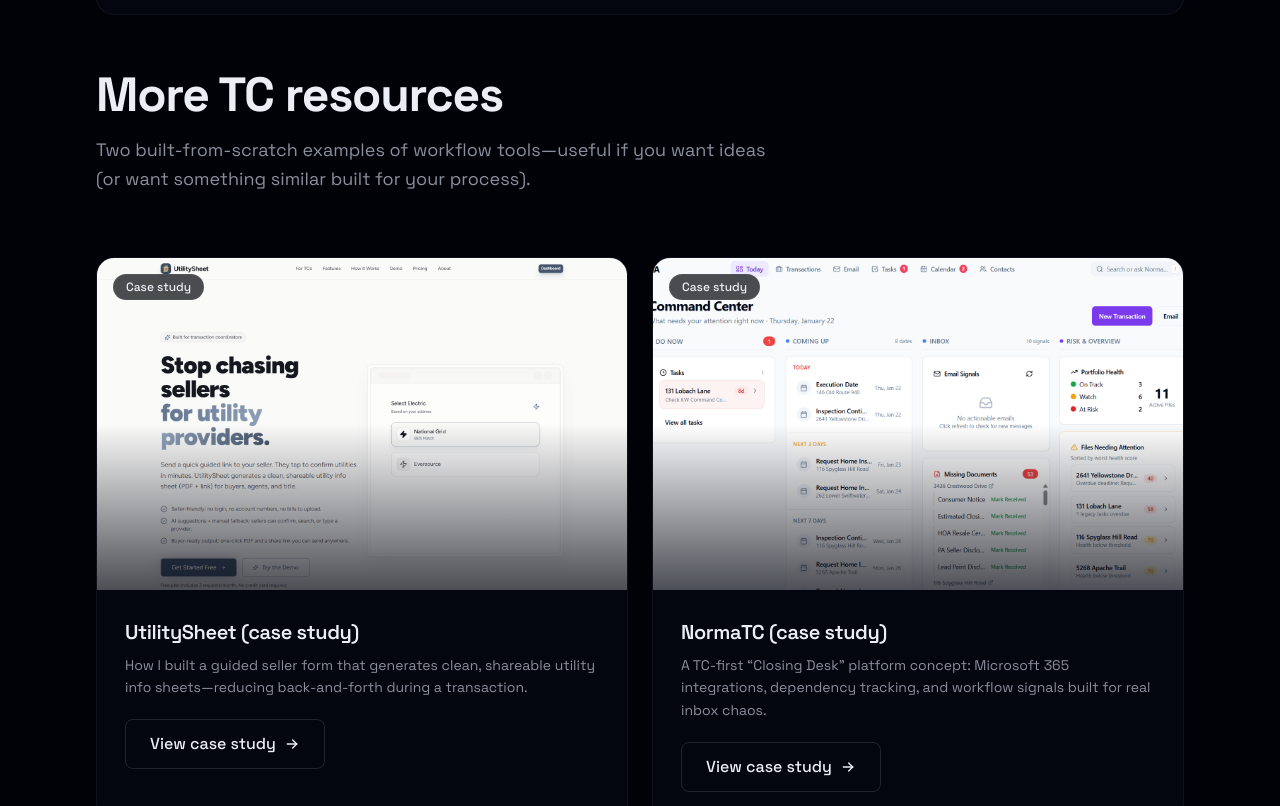
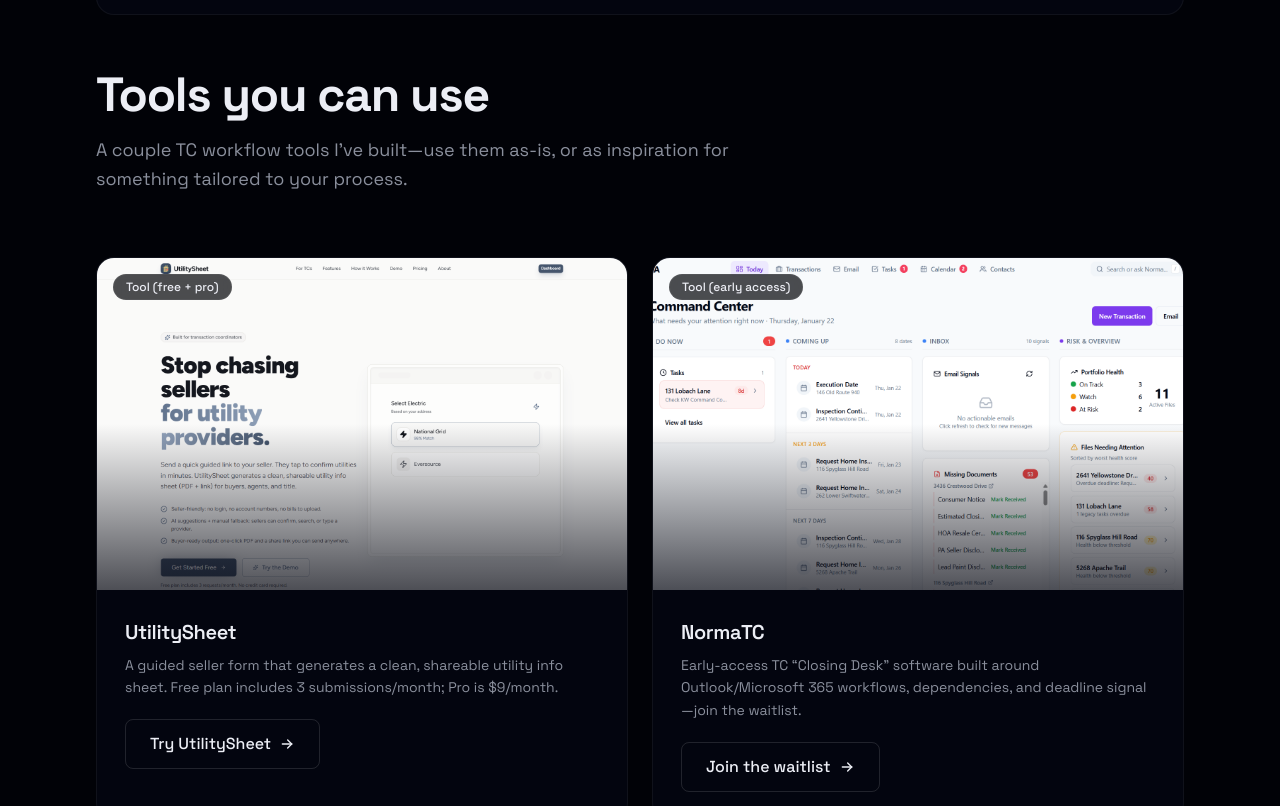
Before and after one commit to haydnphilipdesign/multimedium-portfolio, a Next.js app: page /resources in a window 1280 px wide. Shown: the part 1274-2080 px from the top of the page. Built offline with nearby package versions, Linux system fonts and the light colour scheme; no server answers.

Commit message:
Add UtilitySheet and NormaTC as usable tools

```diff
--- a/app/resources/page.tsx
+++ b/app/resources/page.tsx
@@ -22,6 +22,7 @@
     image?: string;
     badge: string;
     ctaText: string;
+    external?: boolean;
     icon?: ComponentType<{ className?: string; stroke?: number }>;
 };
 
@@ -55,24 +56,25 @@
     },
 ];
 
-const caseStudies: Resource[] = [
+const tools: Resource[] = [
     {
-        title: "UtilitySheet (case study)",
+        title: "UtilitySheet",
         description:
-            "How I built a guided seller form that generates clean, shareable utility info sheets—reducing back-and-forth during a transaction.",
-        href: "/work/utility-sheet",
+            "A guided seller form that generates a clean, shareable utility info sheet. Free plan includes 3 submissions/month; Pro is $9/month.",
+        href: "https://utilitysheet.com",
         image: "/images/projects/utilitysheet/utilitysheet-thumb.png",
-        badge: "Case study",
-        ctaText: "View case study",
+        badge: "Tool (free + pro)",
+        ctaText: "Try UtilitySheet",
+        external: true,
     },
     {
-        title: "NormaTC (case study)",
+        title: "NormaTC",
         description:
-            "A TC-first “Closing Desk” platform concept: Microsoft 365 integrations, dependency tracking, and workflow signals built for real inbox chaos.",
-        href: "/work/norma",
+            "Early-access TC “Closing Desk” software built around Outlook/Microsoft 365 workflows, dependencies, and deadline signal—join the waitlist.",
+        href: "/contact?source=norma-waitlist",
         image: "/images/projects/norma/norma-thumb.png",
-        badge: "Case study",
-        ctaText: "View case study",
+        badge: "Tool (early access)",
+        ctaText: "Join the waitlist",
     },
 ];
 
@@ -174,13 +176,13 @@
             <Section className="pt-10 md:pt-14" padding="none">
                 <AnimatedSection>
                     <SectionHeading
-                        title="More TC resources"
-                        subtitle="Two built-from-scratch examples of workflow tools—useful if you want ideas (or want something similar built for your process)."
+                        title="Tools you can use"
+                        subtitle="A couple TC workflow tools I’ve built—use them as-is, or as inspiration for something tailored to your process."
                     />
                 </AnimatedSection>
 
                 <StaggerContainer className="grid gap-6 md:grid-cols-2" staggerDelay={0.08}>
-                    {caseStudies.map((res) => (
+                    {tools.map((res) => (
                         <StaggerItem key={res.href}>
                             <div className="h-full overflow-hidden rounded-2xl border border-border/50 bg-card">
                                 <div className="relative aspect-[16/10] bg-muted">
@@ -216,7 +218,12 @@
                                         {res.description}
                                     </p>
                                     <div className="mt-5">
-                                        <Link href={res.href} className="btn-secondary inline-flex items-center gap-2">
+                                        <Link
+                                            href={res.href}
+                                            className="btn-secondary inline-flex items-center gap-2"
+                                            target={res.external ? "_blank" : undefined}
+                                            rel={res.external ? "noopener noreferrer" : undefined}
+                                        >
                                             {res.ctaText} <IconArrowRight className="w-4 h-4" stroke={2} />
                                         </Link>
                                     </div>
```
